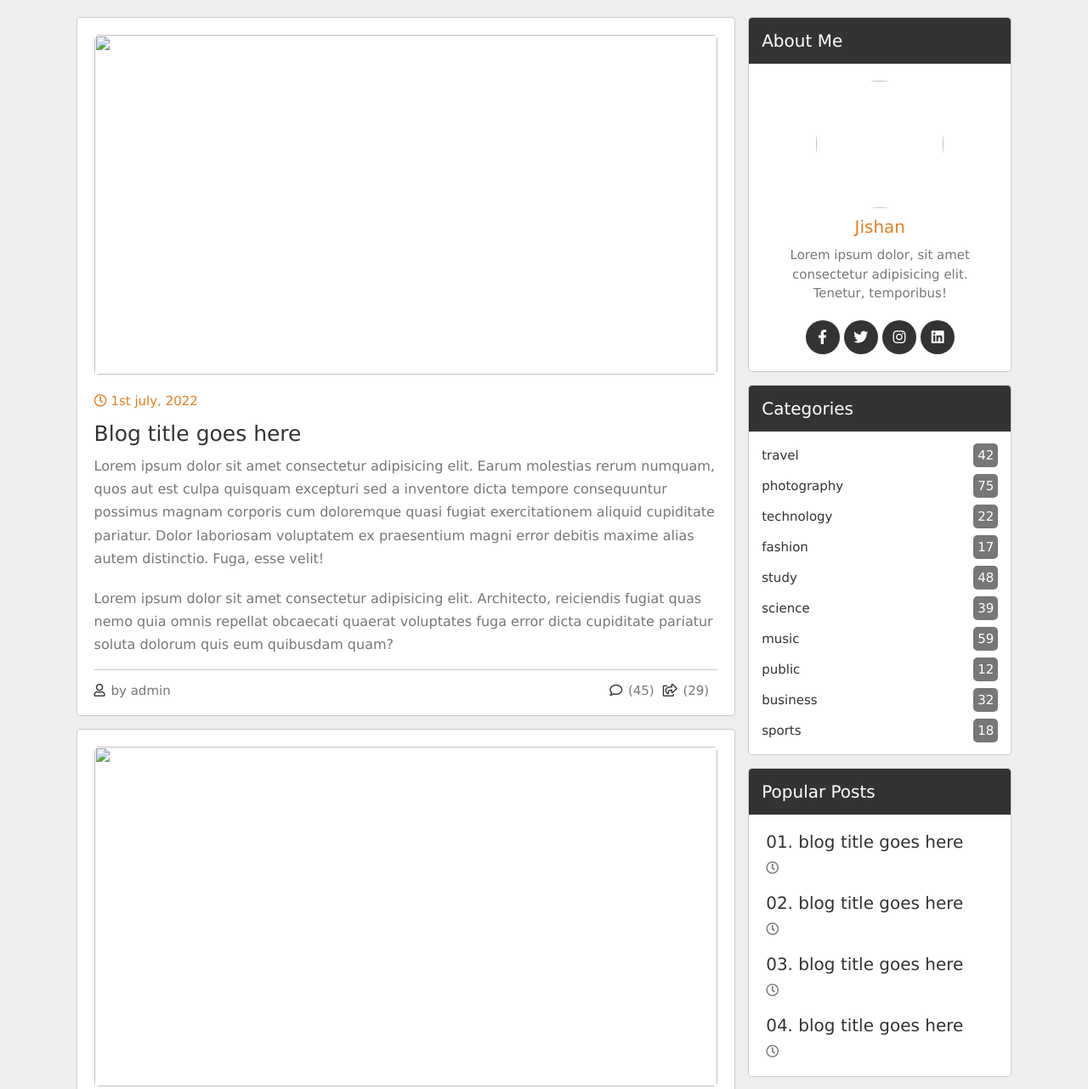
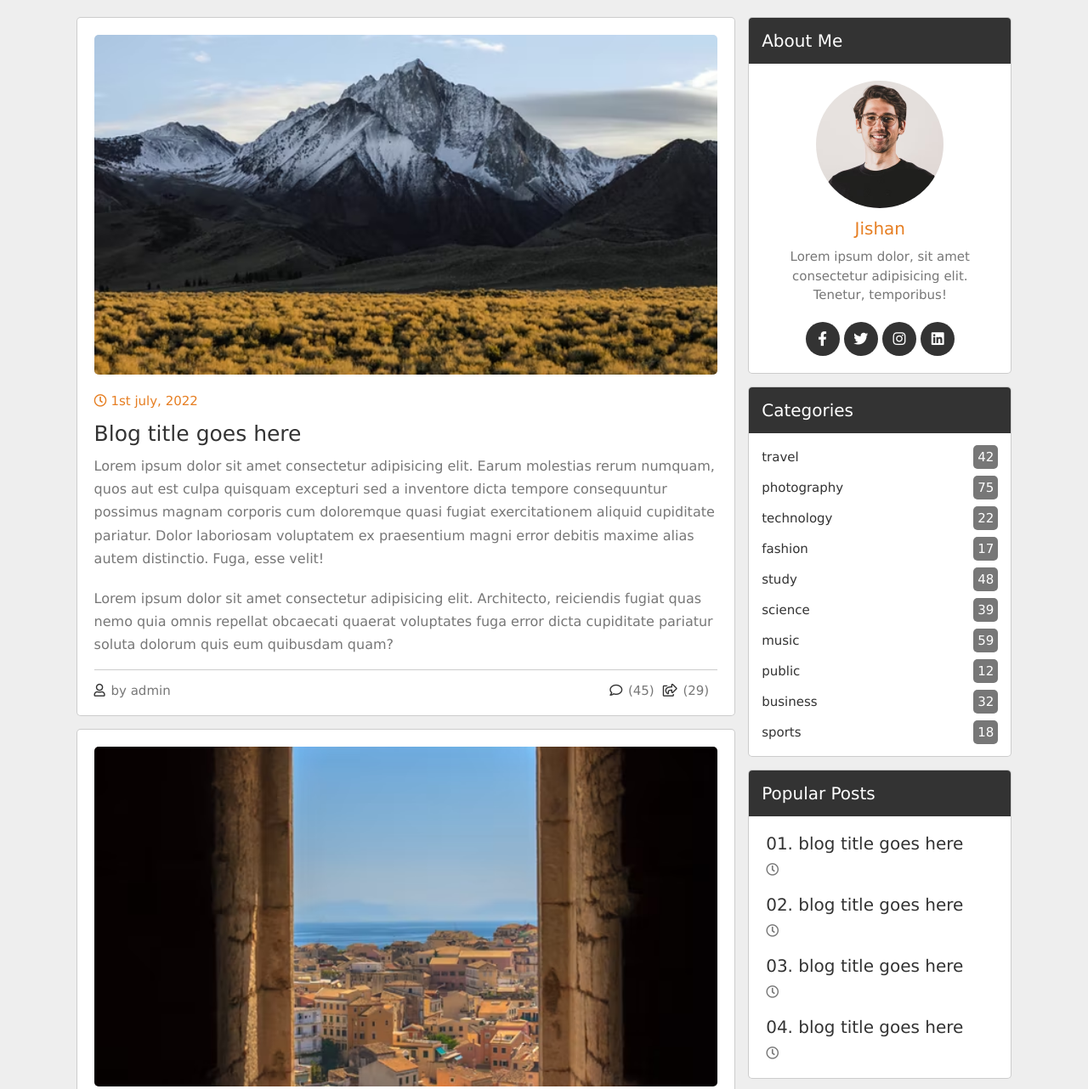
Before and after one commit to 6ezishan/zishanblog, a plain HTML site: page index.html in a window 1280 px wide. Shown: the part 640-1922 px from the top of the page at 85% size. Drawn offline with Linux system fonts and the light colour scheme; a script that the page names is missing; files whose address does not match are found by name.

Commit message:
Update index.html

```diff
--- a/index.html
+++ b/index.html
@@ -64,7 +64,7 @@
         <div class="posts-container">
 
             <div class="post">
-                <img src="images/blog-1.jpg" alt="" class="image">
+                <img src="blog-1.jpg" alt="" class="image">
                 <div class="date">
                     <i class="far fa-clock"></i>
                     <span>1st july, 2022</span>
@@ -90,7 +90,7 @@
             </div>
 
             <div class="post">
-                <img src="images/blog-2.jpg" alt="" class="image">
+                <img src="blog-2.jpg" alt="" class="image">
                 <div class="date">
                     <i class="far fa-clock"></i>
                     <span>1st july, 2022</span>
@@ -116,7 +116,7 @@
             </div>
 
             <div class="post">
-                <img src="images/blog-3.jpg" alt="" class="image">
+                <img src="blog-3.jpg" alt="" class="image">
                 <div class="date">
                     <i class="far fa-clock"></i>
                     <span>1st july, 2022</span>
@@ -149,7 +149,7 @@
             <div class="box">
                 <h3 class="title">about me</h3>
                 <div class="about">
-                    <img src="images/user.png" alt="">
+                    <img src="user.png" alt="">
                     <h3>Jishan</h3>
                     <p>Lorem ipsum dolor, sit amet consectetur adipisicing elit. Tenetur, temporibus!</p>
                     <div class="follow">
```
